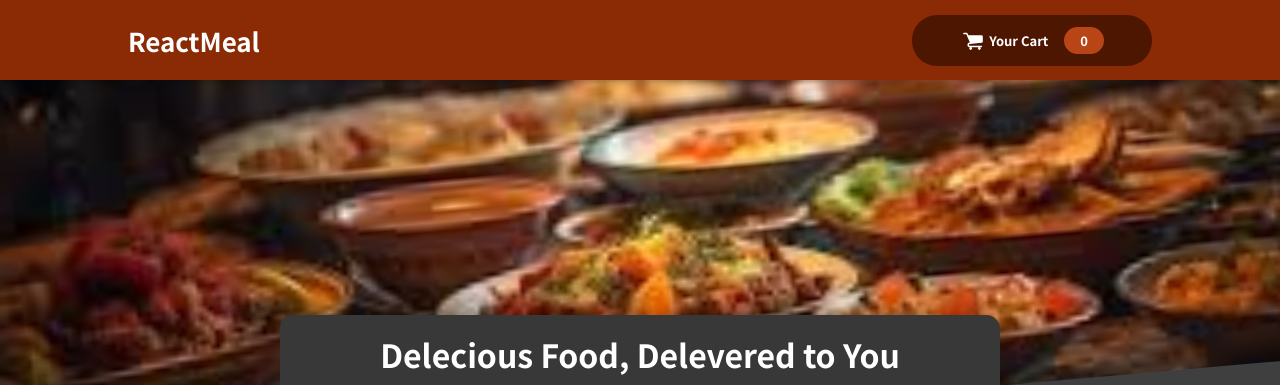
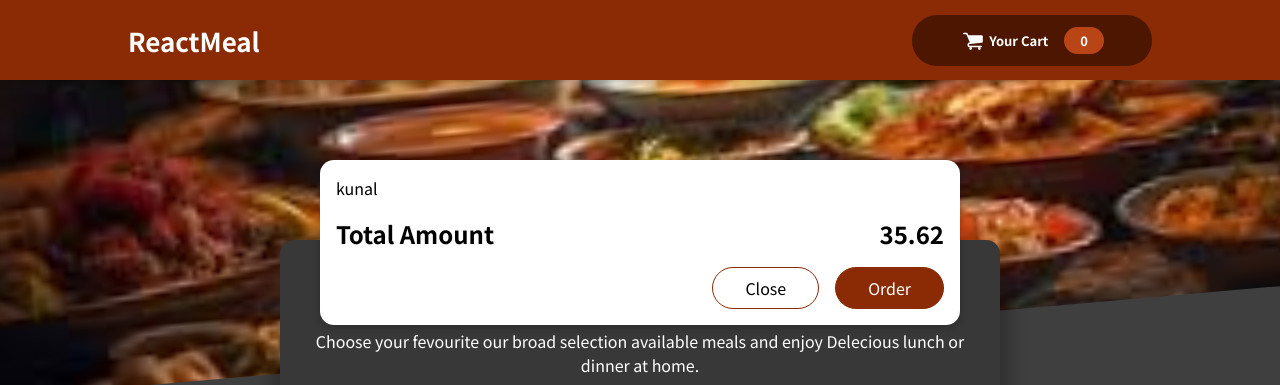
Before and after one commit to kunalkhairnar1198/RestaurantApp, a React (Create React App) app: page / in a window 1280 px wide. Shown: the top 385 px of the page. Built offline with nearby package versions, Linux system fonts and the light colour scheme.

Commit message:
Add portal and revised portals in this task that execute top of the Header content

```diff
--- a/public/index.html
+++ b/public/index.html
@@ -28,6 +28,7 @@
   </head>
   <body>
     <noscript>You need to enable JavaScript to run this app.</noscript>
+    <div id="overlay"></div>
     <div id="root"></div>
     <!--
       This HTML file is a template.
--- a/src/App.js
+++ b/src/App.js
@@ -1,16 +1,18 @@
 import { Fragment } from "react";
 import Header from "./Component/Layout/Header/Header";
 import Meals from "./Component/Meals/Meals";
+import Cart from "./Component/Cart/Cart";
+
 
 function App() {
   return (
     <Fragment>
-      <h2>Maker Restrourant website</h2>
+
       <Header/>
-      <main>
-        <Meals/>
-      </main>
-
+      <Cart/>
+          <main>
+            <Meals/>
+          </main>
     </Fragment>
   );
 }
--- /dev/null
+++ b/src/Component/Cart/Cart.js
@@ -0,0 +1,30 @@
+import React from 'react'
+import cartcss from './Cart.module.css'
+import Modal from '../UI/Modal'
+
+const Cart = () => {
+
+    const cartItems = (
+        <ul className={cartcss['cart-item']}>
+            {[{id:'c1', name:'kunal', amount:'2.02', price:12.05}].map((item)=>(
+                <li>{item.name}</li>
+            ))}
+        </ul>
+    )
+
+    return (
+    <Modal>
+            {cartItems}
+        <div className={cartcss.total}>
+            <span>Total Amount</span>
+            <span>35.62</span>
+        </div>
+        <div className={cartcss.actions}>
+            <button className={cartcss['button-alt']}>Close</button>
+            <button className={cartcss.button}>Order</button>
+        </div>
+    </Modal>
+  )
+}
+
+export default Cart
--- /dev/null
+++ b/src/Component/Cart/Cart.module.css
@@ -0,0 +1,45 @@
+.cart-item {
+    padding: 0;
+    margin:0;
+    list-style: none;
+}
+
+.total {
+    display: flex;
+    justify-content: space-between;
+    align-items: center;
+    font-weight: bold;
+    font-size: 1.5rem;
+    margin: 1rem 0;
+}
+
+.actions {
+    text-align: right;
+}
+
+.actions button {
+    font: inherit;
+    cursor:grab;
+    /* background-color: transparent; */
+    background-color: white;
+    border: 1px solid #8a2b06;
+    padding: 0.5rem 2rem;
+    border-radius: 25px;
+    margin-left: 1rem;
+}
+
+.actions button:hover ,
+.actions button:active {
+    background-color: #5a1a01;
+    border-color: #5a1a05;
+    color: white;
+}
+
+.actions .button--alt {
+    color: #8a2b06;
+  }
+
+.actions .button {
+    background-color: #8a2b06;
+    color: white;
+}
--- /dev/null
+++ b/src/Component/UI/Modal.js
@@ -0,0 +1,39 @@
+import React, { Fragment } from 'react'
+import  ReactDOM  from 'react-dom'
+import modelcls from './Modal.module.css'
+
+
+
+const Backdrop = (props)=>{
+    return(
+        <div className={modelcls.Backdrop}/>
+    )
+}
+
+const ModalOverlay=(props)=>{
+    return(
+        <div className={modelcls.modal}>
+            <div className={modelcls.content}>{props.children}</div>
+        </div>
+    )
+}
+
+const portalEle = document.getElementById('overlay')
+
+const Modal = (props) => {
+  return (
+    <Fragment>
+        {ReactDOM.createPortal(
+                                <Backdrop/>,
+                                portalEle
+                                )}
+        {ReactDOM.createPortal(
+            <ModalOverlay>
+                {props.children}
+            </ModalOverlay>
+        ,portalEle)}
+    </Fragment>
+  )
+}
+
+export default Modal
--- /dev/null
+++ b/src/Component/UI/Modal.module.css
@@ -0,0 +1,43 @@
+.backdrop {
+    position: fixed;
+    top: 0;
+    left: 0;
+    width: 100%;
+    height: 100vh;
+    z-index: 20;
+    background-color: rgba(0, 0, 0, 0.75);
+  }
+
+.modal {
+    position: fixed;
+    top: 20vh;
+    left: 5%;
+    width: 90%;
+    background-color: white;
+    padding: 1rem;
+    border-radius: 14px;
+    box-shadow: 0 2px 8px rgba(0, 0, 0, 0.25);
+    z-index: 30;
+    animation: slide-down 300ms ease-out forwards;
+  }
+.content {
+    box-shadow: rgba(170, 24, 24, 0.75);
+}
+
+  @media (min-width: 768px) {
+    .modal {
+      width: 40rem;
+      left: calc(50% - 20rem);
+    }
+  }
+
+  @keyframes slide-down {
+    from {
+      opacity: 0;
+      transform: translateY(-3rem);
+    }
+    to {
+      opacity: 1;
+      transform: translateY(0);
+    }
+  }
```
